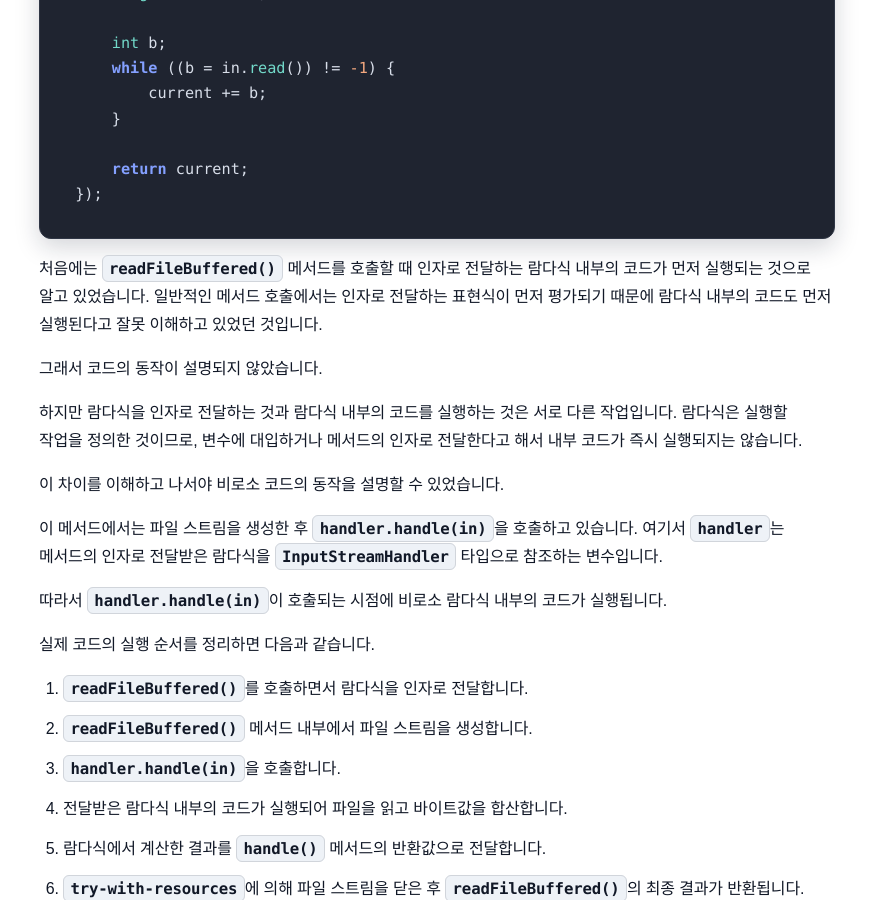
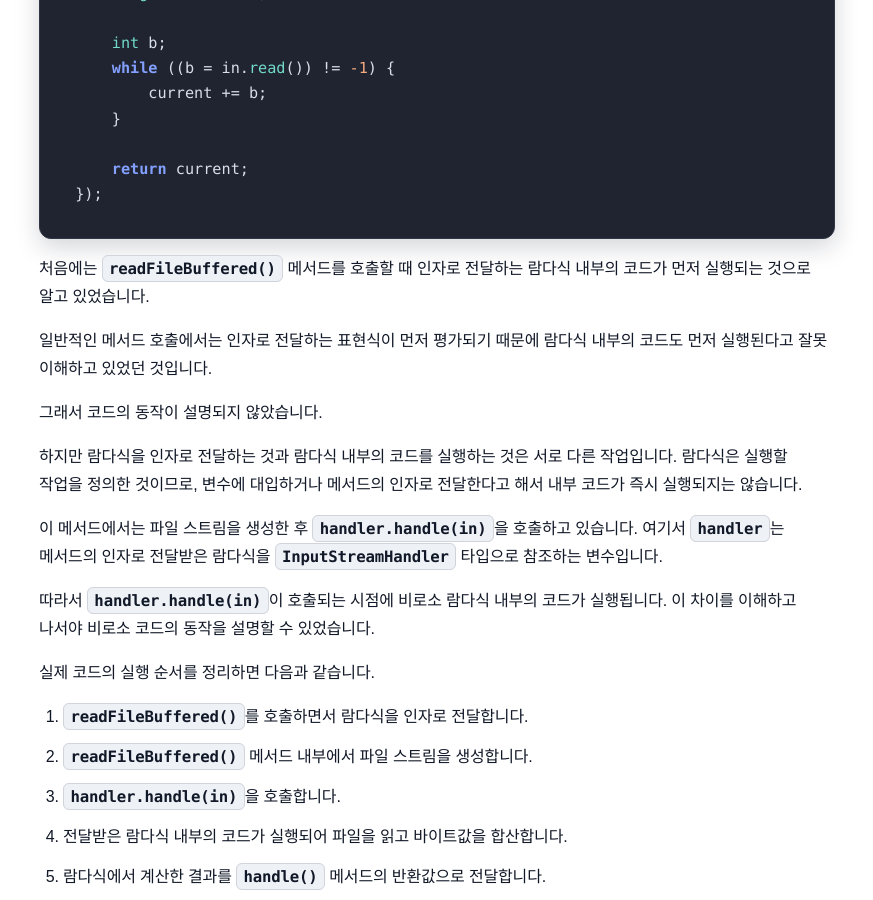
Before and after one commit to sanghoon-lee/sanghoon-lee.github.io, a Jekyll site: the page built from _posts/2026-10-24-dos3-added1.md, in a window 1280 px wide and 900 px high, scrolled down 5370 px. Shown: the whole window, without its empty margins (203-1076 px from the left). Built offline with Jekyll 4.4.1, drawn with Linux system fonts in a browser that asks for light colours; nearby versions of some CDN libraries; comment, search, counter and statistics services are not loaded.

Commit message:
dos3 별첨 추가

````diff
--- a/_posts/2026-10-24-dos3-added1.md
+++ b/_posts/2026-10-24-dos3-added1.md
@@ -188,17 +188,17 @@ long sum = readFileBuffered(path, in -> {
 });
 ```
 
-처음에는 `readFileBuffered()` 메서드를 호출할 때 인자로 전달하는 람다식 내부의 코드가 먼저 실행되는 것으로 알고 있었습니다. 일반적인 메서드 호출에서는 인자로 전달하는 표현식이 먼저 평가되기 때문에 람다식 내부의 코드도 먼저 실행된다고 잘못 이해하고 있었던 것입니다.
+처음에는 `readFileBuffered()` 메서드를 호출할 때 인자로 전달하는 람다식 내부의 코드가 먼저 실행되는 것으로 알고 있었습니다.
+
+일반적인 메서드 호출에서는 인자로 전달하는 표현식이 먼저 평가되기 때문에 람다식 내부의 코드도 먼저 실행된다고 잘못 이해하고 있었던 것입니다.
 
 그래서 코드의 동작이 설명되지 않았습니다.
 
 하지만 람다식을 인자로 전달하는 것과 람다식 내부의 코드를 실행하는 것은 서로 다른 작업입니다. 람다식은 실행할 작업을 정의한 것이므로, 변수에 대입하거나 메서드의 인자로 전달한다고 해서 내부 코드가 즉시 실행되지는 않습니다.
 
-이 차이를 이해하고 나서야 비로소 코드의 동작을 설명할 수 있었습니다.
-
 이 메서드에서는 파일 스트림을 생성한 후 `handler.handle(in)`을 호출하고 있습니다. 여기서 `handler`는 메서드의 인자로 전달받은 람다식을 `InputStreamHandler` 타입으로 참조하는 변수입니다.
 
-따라서 `handler.handle(in)`이 호출되는 시점에 비로소 람다식 내부의 코드가 실행됩니다.
+따라서 `handler.handle(in)`이 호출되는 시점에 비로소 람다식 내부의 코드가 실행됩니다. 이 차이를 이해하고 나서야 비로소 코드의 동작을 설명할 수 있었습니다.
 
 실제 코드의 실행 순서를 정리하면 다음과 같습니다.
 
````
